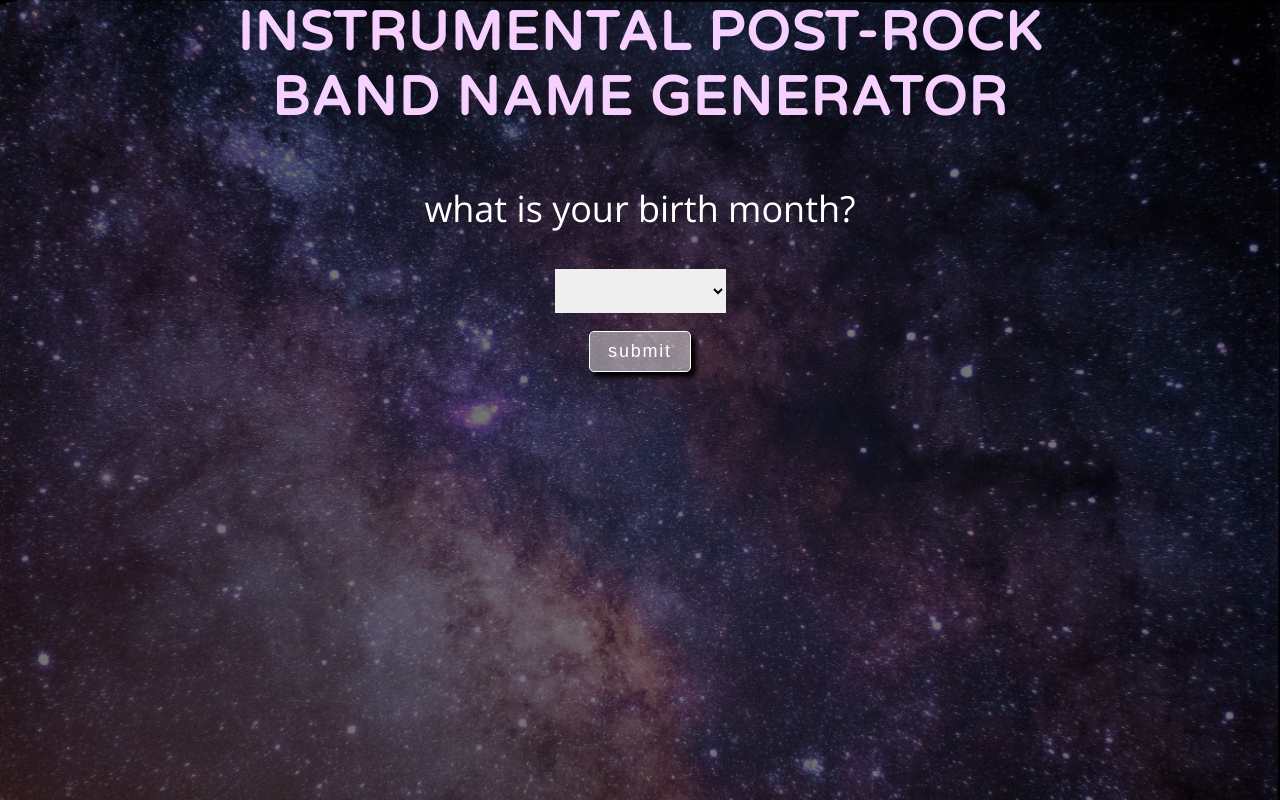
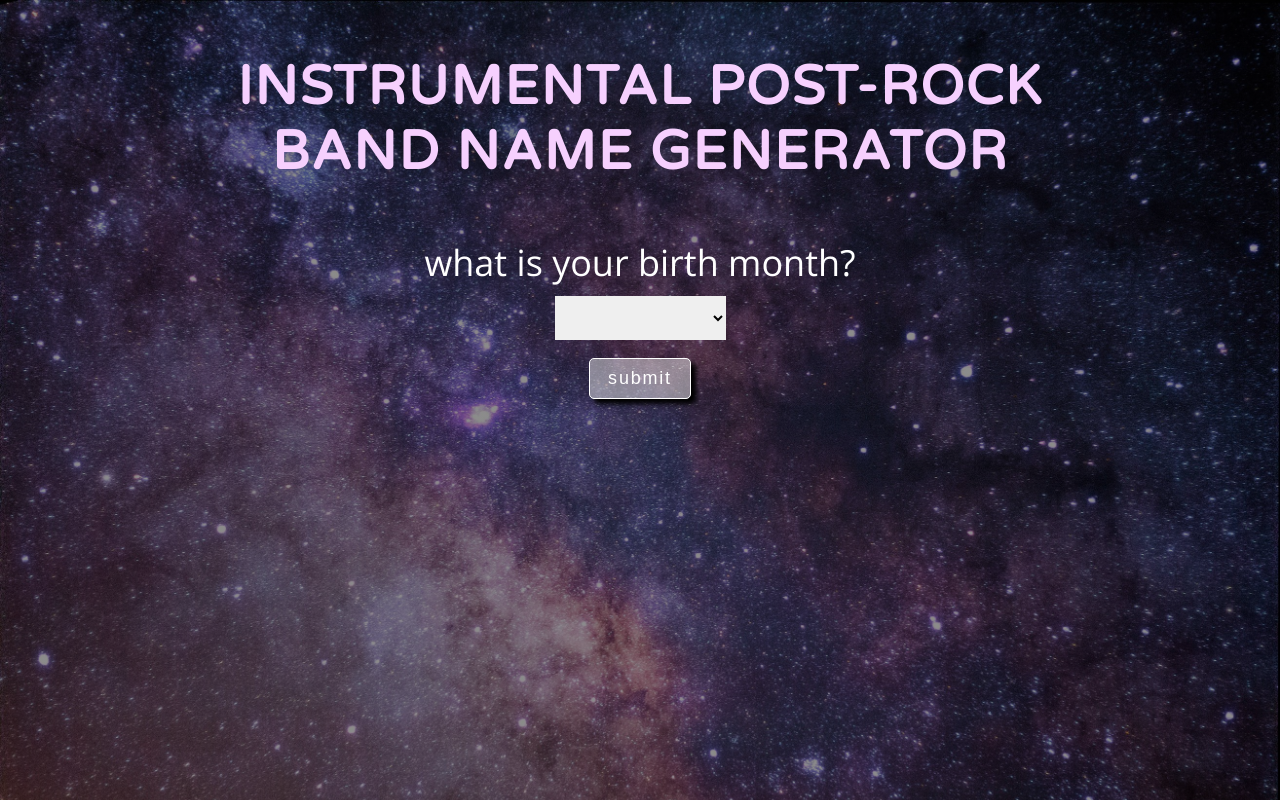
Before and after one commit to bradleyhop/postrock-bandname, a Vue app: page / in a window 1280 px wide. Built offline with nearby package versions, Linux system fonts and the light colour scheme.

Commit message:
refactor for accessibility and page flow

```diff
--- a/src/App.vue
+++ b/src/App.vue
@@ -1,12 +1,17 @@
 <template>
+
   <div class="app">
-    <div v-for="(query, index) in questions" :key="index">
+
+    <div v-for="(query, index) in questionImport" :key="index">
       <div v-if="index === questionIndex">
-        <div class="query">{{ query }}</div>
-        <SelectGenerator @childClick="addToBandName" :qIndex="index" />
+        <div class="question-form">
+            <SelectGenerator @childClick="addToBandName" :qIndex="index" />
+        </div>
       </div>
     </div>
-    <div v-if="questionIndex === questions.length" class="result-wrapper">
+
+    <div v-if="questionIndex === questionImport.length">
+
       <div class="top-wrapper">
         <div class="result-copy">
           <i>&#40; your band name is &#41;</i>
@@ -19,6 +24,7 @@
           reset generator
         </button>
       </div>
+
       <div class="bottom-wrapper">
         <social-sharing
           url="https://bradleyhop.github.io/postRockBandName"
@@ -45,13 +51,16 @@
           </div>
         </social-sharing>
       </div>
-    </div><!-- end result-wrapper -->
+
+    </div><!-- end v-if statement -->
+
   </div><!-- end app -->
 </template>
 
 <script>
 import SocialSharing from 'vue-social-sharing';
 import SelectGenerator from './components/SelectGenerator.vue';
+import questionArray from './postRock';
 
 export default {
   name: 'App',
@@ -61,12 +70,7 @@ export default {
   },
   data() {
     return {
-      questions: [
-        'what is your birth month?',
-        'first letter of your last name?',
-        'color of your shirt?',
-        'last number of the year you were born?',
-      ],
+      questionImport: questionArray,
       questionIndex: 0,
       userBandName: '',
     };
@@ -102,17 +106,16 @@ body {
     color: #000;
     image:
       linear-gradient(
-        rgba(0, 0, 0, 0.55),
-        rgba(0, 0, 0, 0.55)
+        rgba(0, 0, 0, 0.45),
+        rgba(0, 0, 0, 0.45)
       ),
       url('../public/assests/jpeg/jeremy-thomas-4dpAqfTbvKA-unsplash-EDIT.jpg');
     position: center top;
-    repeat: repeat-y;
+    repeat: repeat;
     size: cover;
   }
 
   font-family: $big-font;
-  height: 100%;
   margin: auto;
   padding: 0;
   text-align: center;
@@ -120,6 +123,8 @@ body {
 }
 
 .welcome {
+  margin-top: 3rem;
+
   h1 {
     color: #f6d0fe;
     letter-spacing: 0.1rem;
@@ -147,7 +152,7 @@ body {
   }
 }
 
-.query,
+.question-form,
 .result-copy {
   font: {
     family: $little-font;
@@ -164,13 +169,6 @@ body {
 
 button {
   font-family: $little-font;
-}
-
-.result-wrapper {
-  display: flex;
-  flex-direction: column;
-  height: 100%;
-  justify-content: space-between;
 }
 
 .band-name {
@@ -215,7 +213,6 @@ button {
   grid-row-gap: 0.5rem;
   grid-template-columns: repeat(2, auto);
   justify-items: start;
-  left: 0;
   letter-spacing: 0.1rem;
   margin: 0 auto;
   padding: 1rem;
@@ -228,7 +225,8 @@ button {
 }
 
 .media-link {
-  padding: 0.25rem;
+  display: inline-block;
+  margin: 0.25rem;
 
   &:hover {
     color: #fff;
--- a/src/components/SelectGenerator.vue
+++ b/src/components/SelectGenerator.vue
@@ -1,12 +1,15 @@
 <template>
   <div class="form-selector">
     <form>
-      <select v-model="chosen" required>
-        <option value="" disabled>select answer</option>
-        <option v-for="el in choiceList" :key="el.id" :value="el.val">{{ el.key }}</option>
-      </select>
-      <br />
-      <input @click="sendSelected" type="submit" value="submit" class="band-button" />
+      <label>{{ questions[qIndex] }}
+        <br />
+        <select v-model="chosen" required>
+          <option value="" disabled>select answer</option>
+          <option v-for="el in choiceList" :key="el.key" :value="el.val">{{ el.key }}</option>
+        </select>
+        <br />
+        <input @click="sendSelected" type="submit" value="submit" class="band-button" />
+      </label>
     </form>
   </div>
 </template>
@@ -21,6 +24,12 @@ export default {
   },
   data() {
     return {
+      questions: [
+        'what is your birth month?',
+        'first letter of your last name?',
+        'color of your shirt?',
+        'last number of the year you were born?',
+      ],
       choiceList: questionArray[this.qIndex],
       chosen: undefined,
     };
```
